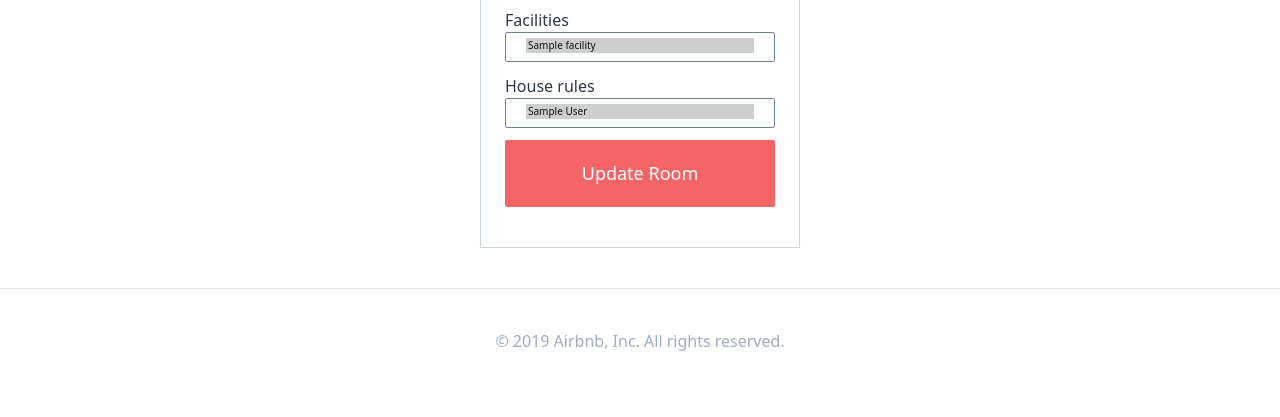
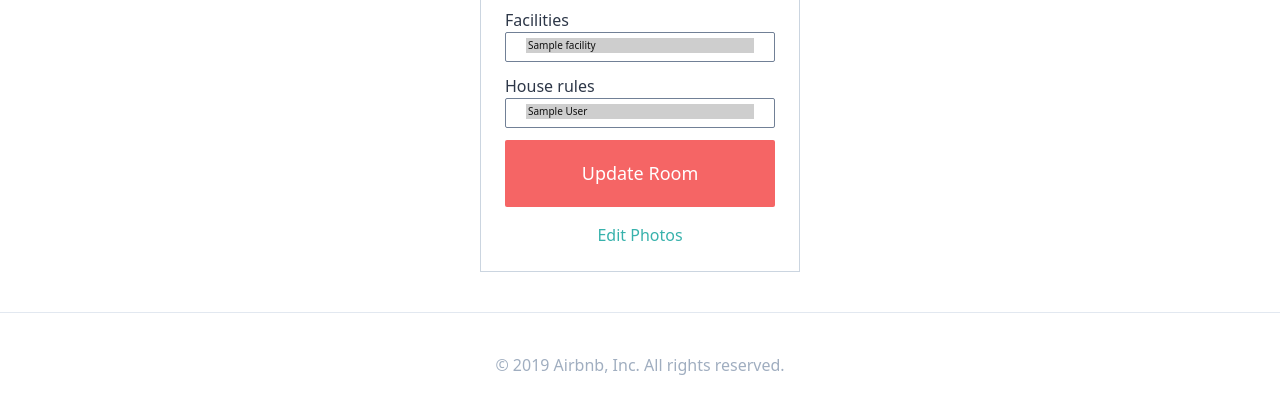
Before and after one commit to haeinjo/airbnb-clone, a Django app: page /rooms/1/edit/ in a window 1280 px wide. Shown: the part 1436-1853 px from the top of the page. Before the commit the page ends 1787 px from the top, so only its background shows below. Run offline with Django 3.2, Linux system fonts and the light colour scheme; a user stored in the database is signed in; tables that the repository leaves empty hold one stand-in row (values such as "Sample post"); some libraries are stand-ins or nearby versions.

Commit message:
23.1 Room Photos part One

```diff
--- a/rooms/urls.py
+++ b/rooms/urls.py
@@ -6,5 +6,6 @@ app_name = "rooms"
 urlpatterns = [
     path("<int:pk>/", rooms_views.RoomDetail.as_view(), name="detail"),
     path("<int:pk>/edit/", rooms_views.EditRoomView.as_view(), name="edit"),
+    path("<int:pk>/photos", rooms_views.RoomPhotosView.as_view(), name="photos"),
     path("search/", rooms_views.SearchView.as_view(), name="search"),
 ]
--- a/rooms/views.py
+++ b/rooms/views.py
@@ -1,6 +1,8 @@
+from django.http import Http404
 from django.views.generic import ListView, DetailView, View, UpdateView
 from django.shortcuts import render
 from django.core.paginator import Paginator
+from users import mixins
 from . import models, forms
 
 
@@ -94,7 +96,7 @@ class SearchView(View):
         return render(request, "rooms/search.html", {"form": form})
 
 
-class EditRoomView(UpdateView):
+class EditRoomView(mixins.LoggedInOnlyView, UpdateView):
 
     model = models.Room
     fields = (
@@ -117,6 +119,27 @@ class EditRoomView(UpdateView):
         "house_rules",
     )
     template_name = "rooms/room_edit.html"
+
+    def get_object(self, queryset=None):
+        room = super().get_object(queryset=queryset)
+
+        if room.host.pk != self.request.user.pk:
+            raise Http404()
+
+        return room
+
+
+class RoomPhotosView(mixins.LoggedInOnlyView, DetailView):
+    model = models.Room
+    template_name = "room/room_photos.html"
+
+    def get_object(self, queryset=None):
+        room = super().get_object(queryset=queryset)
+
+        if room.host.pk != self.request.user.pk:
+            raise Http404()
+
+        return room
 
 
 # from django.shortcuts import render, redirect
--- a/templates/rooms/room_edit.html
+++ b/templates/rooms/room_edit.html
@@ -11,5 +11,8 @@ Update Room
 {% block content %}
 <div class="lg:w-5/12 md:w-1/2 xl:w-1/4 container mx-auto my-10 flex flex-col items-center border p-6 border-gray-400">
     {% include 'mixins/room/room_form.html' with form=form cta="Update Room" %}
+    <div class="flex">
+        <a href="{% url 'rooms:photos' %}" class="font-medium text-teal-500">Edit Photos</a>
+    </div>
 </div>
 {% endblock %}
```
